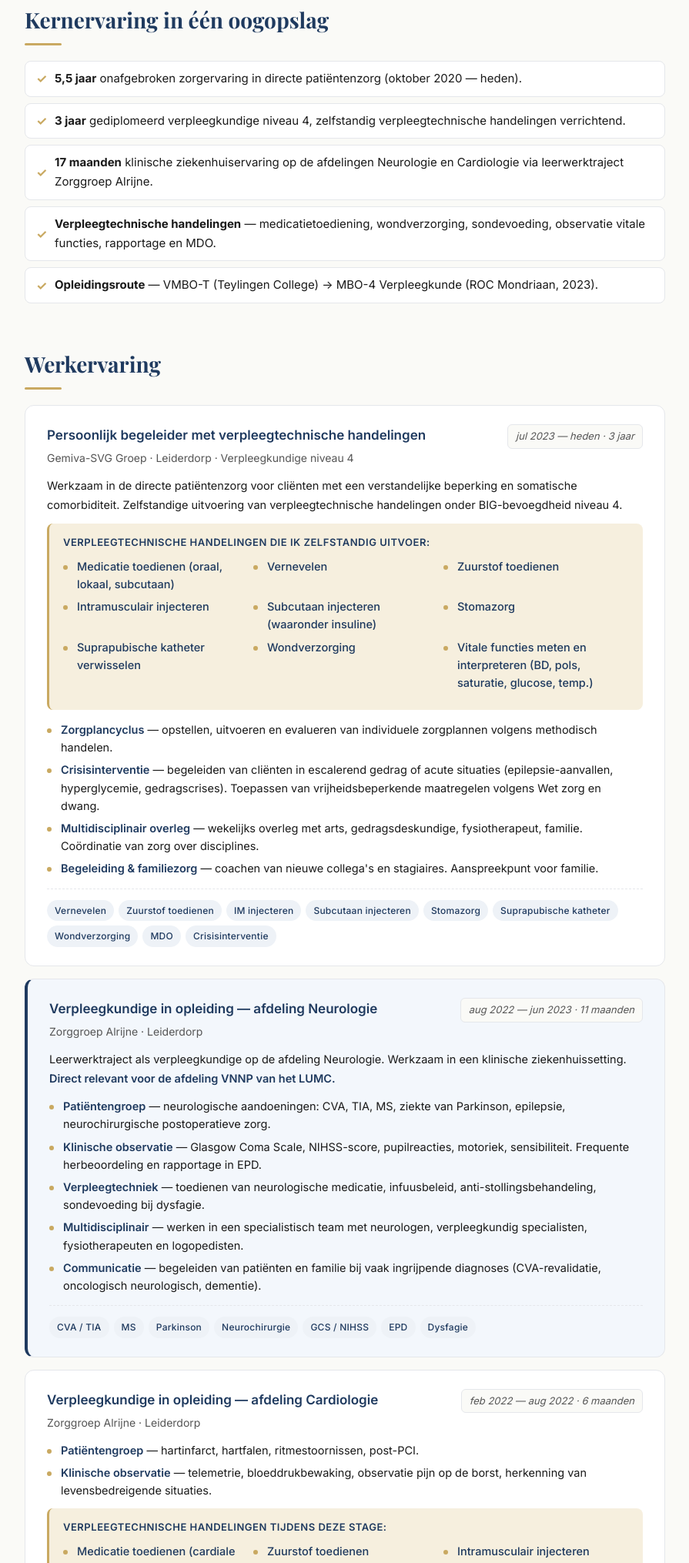
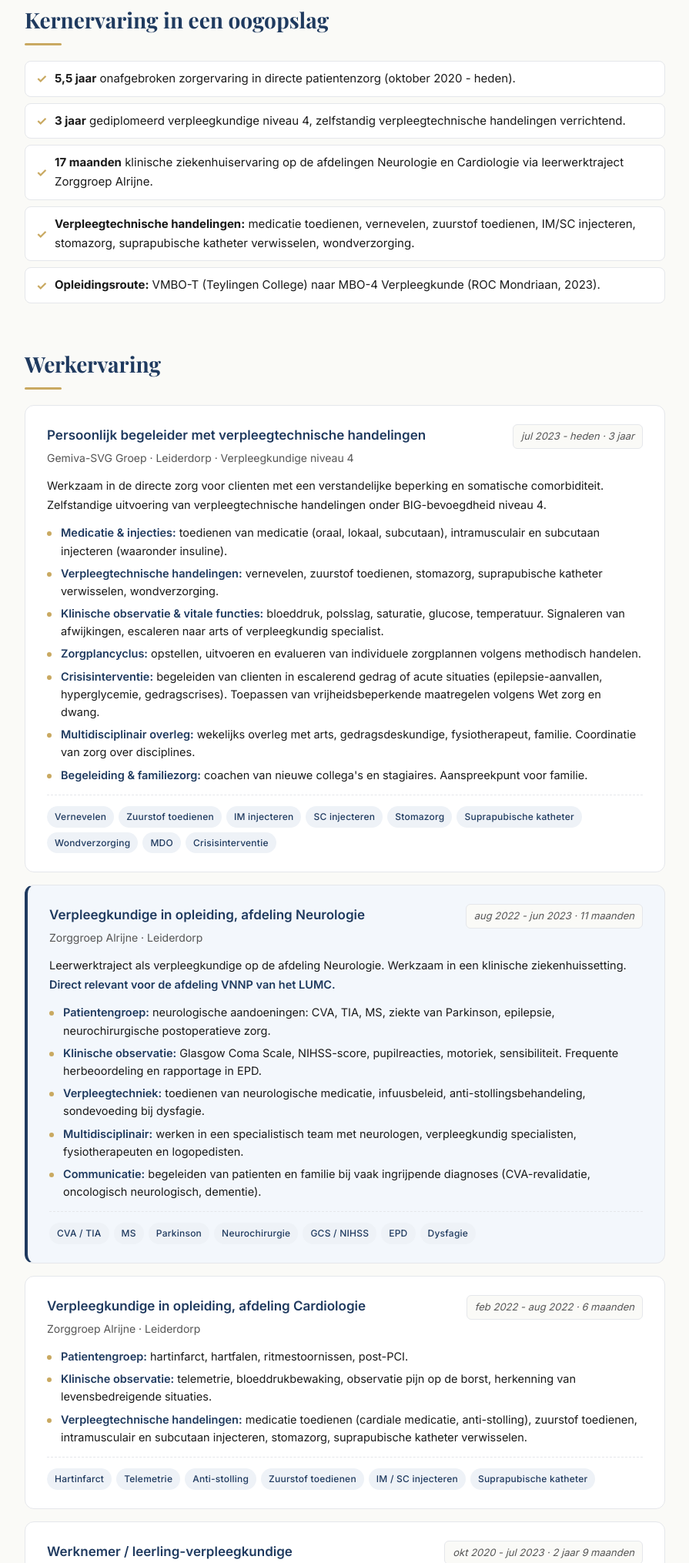
Before and after one commit to robinbril/eline-cv, a website: page index.html in a window 1280 px wide. Shown: the part 770-2800 px from the top of the page at 77% size, without its empty margins (192-1087 px from the left). Drawn offline with nearby package versions, Linux system fonts and the light colour scheme.

Commit message:
fix: originele layout terug, VT-content per functie, em dashes verwijderd
Vaardigheden-sectie verwijderd (skills staan per functie in bullets/tags).
Alle em dashes vervangen door dubbele punten, komma's of streepjes.
Werkervaring content geupdate met specifieke VT-handelingen.

```diff
--- a/index.html
+++ b/index.html
@@ -4,7 +4,7 @@
   <meta charset="UTF-8" />
   <meta name="viewport" content="width=device-width, initial-scale=1" />
   <meta name="description" content="CV Eline Peper - Verpleegkundige niveau 4, klinische ervaring Neurologie en Cardiologie." />
-  <title>Eline Peper — Verpleegkundige niveau 4</title>
+  <title>Eline Peper - Verpleegkundige niveau 4</title>
   <link rel="preconnect" href="https://fonts.googleapis.com">
   <link rel="preconnect" href="https://fonts.gstatic.com" crossorigin>
   <link href="https://fonts.googleapis.com/css2?family=Inter:wght@400;500;600;700&family=Playfair+Display:wght@600;700&display=swap" rel="stylesheet">
@@ -14,7 +14,7 @@
 
 <header class="hero">
   <div class="container">
-    <p class="kicker">CV — Eline Peper</p>
+    <p class="kicker">CV - Eline Peper</p>
     <h1>Verpleegkundige niveau 4</h1>
     <p class="lead">Klinische ervaring Neurologie &amp; Cardiologie · Gediplomeerd MBO-V (2023) · BIG-registratie in aanvraag</p>
     <div class="meta">
@@ -56,13 +56,13 @@
 
   <!-- KERNERVARING -->
   <section>
-    <h2>Kernervaring in één oogopslag</h2>
+    <h2>Kernervaring in een oogopslag</h2>
     <ul class="checklist">
-      <li><strong>5,5 jaar</strong> onafgebroken zorgervaring in directe patiëntenzorg (oktober 2020 — heden).</li>
+      <li><strong>5,5 jaar</strong> onafgebroken zorgervaring in directe patientenzorg (oktober 2020 - heden).</li>
       <li><strong>3 jaar</strong> gediplomeerd verpleegkundige niveau 4, zelfstandig verpleegtechnische handelingen verrichtend.</li>
       <li><strong>17 maanden</strong> klinische ziekenhuiservaring op de afdelingen Neurologie en Cardiologie via leerwerktraject Zorggroep Alrijne.</li>
-      <li><strong>Verpleegtechnische handelingen</strong> — medicatietoediening, wondverzorging, sondevoeding, observatie vitale functies, rapportage en MDO.</li>
-      <li><strong>Opleidingsroute</strong> — VMBO-T (Teylingen College) → MBO-4 Verpleegkunde (ROC Mondriaan, 2023).</li>
+      <li><strong>Verpleegtechnische handelingen:</strong> medicatie toedienen, vernevelen, zuurstof toedienen, IM/SC injecteren, stomazorg, suprapubische katheter verwisselen, wondverzorging.</li>
+      <li><strong>Opleidingsroute:</strong> VMBO-T (Teylingen College) naar MBO-4 Verpleegkunde (ROC Mondriaan, 2023).</li>
     </ul>
   </section>
 
@@ -76,57 +76,44 @@
           <h3>Persoonlijk begeleider met verpleegtechnische handelingen</h3>
           <p class="org">Gemiva-SVG Groep · Leiderdorp · Verpleegkundige niveau 4</p>
         </div>
-        <span class="period">jul 2023 — heden · 3 jaar</span>
+        <span class="period">jul 2023 - heden · 3 jaar</span>
       </header>
       <p>
-        Werkzaam in de directe patiëntenzorg voor cliënten met een verstandelijke beperking en somatische comorbiditeit.
+        Werkzaam in de directe zorg voor clienten met een verstandelijke beperking en somatische comorbiditeit.
         Zelfstandige uitvoering van verpleegtechnische handelingen onder BIG-bevoegdheid niveau 4.
       </p>
-
-      <div class="vt-block">
-        <h4>Verpleegtechnische handelingen die ik zelfstandig uitvoer:</h4>
-        <ul class="vt-list">
-          <li>Medicatie toedienen (oraal, lokaal, subcutaan)</li>
-          <li>Vernevelen</li>
-          <li>Zuurstof toedienen</li>
-          <li>Intramusculair injecteren</li>
-          <li>Subcutaan injecteren (waaronder insuline)</li>
-          <li>Stomazorg</li>
-          <li>Suprapubische katheter verwisselen</li>
-          <li>Wondverzorging</li>
-          <li>Vitale functies meten en interpreteren (BD, pols, saturatie, glucose, temp.)</li>
-        </ul>
-      </div>
-
       <ul>
-        <li><strong>Zorgplancyclus</strong> — opstellen, uitvoeren en evalueren van individuele zorgplannen volgens methodisch handelen.</li>
-        <li><strong>Crisisinterventie</strong> — begeleiden van cliënten in escalerend gedrag of acute situaties (epilepsie-aanvallen, hyperglycemie, gedragscrises). Toepassen van vrijheidsbeperkende maatregelen volgens Wet zorg en dwang.</li>
-        <li><strong>Multidisciplinair overleg</strong> — wekelijks overleg met arts, gedragsdeskundige, fysiotherapeut, familie. Coördinatie van zorg over disciplines.</li>
-        <li><strong>Begeleiding &amp; familiezorg</strong> — coachen van nieuwe collega's en stagiaires. Aanspreekpunt voor familie.</li>
+        <li><strong>Medicatie &amp; injecties:</strong> toedienen van medicatie (oraal, lokaal, subcutaan), intramusculair en subcutaan injecteren (waaronder insuline).</li>
+        <li><strong>Verpleegtechnische handelingen:</strong> vernevelen, zuurstof toedienen, stomazorg, suprapubische katheter verwisselen, wondverzorging.</li>
+        <li><strong>Klinische observatie &amp; vitale functies:</strong> bloeddruk, polsslag, saturatie, glucose, temperatuur. Signaleren van afwijkingen, escaleren naar arts of verpleegkundig specialist.</li>
+        <li><strong>Zorgplancyclus:</strong> opstellen, uitvoeren en evalueren van individuele zorgplannen volgens methodisch handelen.</li>
+        <li><strong>Crisisinterventie:</strong> begeleiden van clienten in escalerend gedrag of acute situaties (epilepsie-aanvallen, hyperglycemie, gedragscrises). Toepassen van vrijheidsbeperkende maatregelen volgens Wet zorg en dwang.</li>
+        <li><strong>Multidisciplinair overleg:</strong> wekelijks overleg met arts, gedragsdeskundige, fysiotherapeut, familie. Coordinatie van zorg over disciplines.</li>
+        <li><strong>Begeleiding &amp; familiezorg:</strong> coachen van nieuwe collega's en stagiaires. Aanspreekpunt voor familie.</li>
       </ul>
       <div class="tags">
-        <span>Vernevelen</span><span>Zuurstof toedienen</span><span>IM injecteren</span><span>Subcutaan injecteren</span><span>Stomazorg</span><span>Suprapubische katheter</span><span>Wondverzorging</span><span>MDO</span><span>Crisisinterventie</span>
+        <span>Vernevelen</span><span>Zuurstof toedienen</span><span>IM injecteren</span><span>SC injecteren</span><span>Stomazorg</span><span>Suprapubische katheter</span><span>Wondverzorging</span><span>MDO</span><span>Crisisinterventie</span>
       </div>
     </article>
 
     <article class="role highlight">
       <header class="role-head">
         <div>
-          <h3>Verpleegkundige in opleiding — afdeling Neurologie</h3>
+          <h3>Verpleegkundige in opleiding, afdeling Neurologie</h3>
           <p class="org">Zorggroep Alrijne · Leiderdorp</p>
         </div>
-        <span class="period">aug 2022 — jun 2023 · 11 maanden</span>
+        <span class="period">aug 2022 - jun 2023 · 11 maanden</span>
       </header>
       <p>
         Leerwerktraject als verpleegkundige op de afdeling Neurologie. Werkzaam in een klinische ziekenhuissetting.
         <strong>Direct relevant voor de afdeling VNNP van het LUMC.</strong>
       </p>
       <ul>
-        <li><strong>Patiëntengroep</strong> — neurologische aandoeningen: CVA, TIA, MS, ziekte van Parkinson, epilepsie, neurochirurgische postoperatieve zorg.</li>
-        <li><strong>Klinische observatie</strong> — Glasgow Coma Scale, NIHSS-score, pupilreacties, motoriek, sensibiliteit. Frequente herbeoordeling en rapportage in EPD.</li>
-        <li><strong>Verpleegtechniek</strong> — toedienen van neurologische medicatie, infuusbeleid, anti-stollingsbehandeling, sondevoeding bij dysfagie.</li>
-        <li><strong>Multidisciplinair</strong> — werken in een specialistisch team met neurologen, verpleegkundig specialisten, fysiotherapeuten en logopedisten.</li>
-        <li><strong>Communicatie</strong> — begeleiden van patiënten en familie bij vaak ingrijpende diagnoses (CVA-revalidatie, oncologisch neurologisch, dementie).</li>
+        <li><strong>Patientengroep:</strong> neurologische aandoeningen: CVA, TIA, MS, ziekte van Parkinson, epilepsie, neurochirurgische postoperatieve zorg.</li>
+        <li><strong>Klinische observatie:</strong> Glasgow Coma Scale, NIHSS-score, pupilreacties, motoriek, sensibiliteit. Frequente herbeoordeling en rapportage in EPD.</li>
+        <li><strong>Verpleegtechniek:</strong> toedienen van neurologische medicatie, infuusbeleid, anti-stollingsbehandeling, sondevoeding bij dysfagie.</li>
+        <li><strong>Multidisciplinair:</strong> werken in een specialistisch team met neurologen, verpleegkundig specialisten, fysiotherapeuten en logopedisten.</li>
+        <li><strong>Communicatie:</strong> begeleiden van patienten en familie bij vaak ingrijpende diagnoses (CVA-revalidatie, oncologisch neurologisch, dementie).</li>
       </ul>
       <div class="tags">
         <span>CVA / TIA</span><span>MS</span><span>Parkinson</span><span>Neurochirurgie</span><span>GCS / NIHSS</span><span>EPD</span><span>Dysfagie</span>
@@ -136,28 +123,16 @@
     <article class="role">
       <header class="role-head">
         <div>
-          <h3>Verpleegkundige in opleiding — afdeling Cardiologie</h3>
+          <h3>Verpleegkundige in opleiding, afdeling Cardiologie</h3>
           <p class="org">Zorggroep Alrijne · Leiderdorp</p>
         </div>
-        <span class="period">feb 2022 — aug 2022 · 6 maanden</span>
+        <span class="period">feb 2022 - aug 2022 · 6 maanden</span>
       </header>
       <ul>
-        <li><strong>Patiëntengroep</strong> — hartinfarct, hartfalen, ritmestoornissen, post-PCI.</li>
-        <li><strong>Klinische observatie</strong> — telemetrie, bloeddrukbewaking, observatie pijn op de borst, herkenning van levensbedreigende situaties.</li>
+        <li><strong>Patientengroep:</strong> hartinfarct, hartfalen, ritmestoornissen, post-PCI.</li>
+        <li><strong>Klinische observatie:</strong> telemetrie, bloeddrukbewaking, observatie pijn op de borst, herkenning van levensbedreigende situaties.</li>
+        <li><strong>Verpleegtechnische handelingen:</strong> medicatie toedienen (cardiale medicatie, anti-stolling), zuurstof toedienen, intramusculair en subcutaan injecteren, stomazorg, suprapubische katheter verwisselen.</li>
       </ul>
-
-      <div class="vt-block">
-        <h4>Verpleegtechnische handelingen tijdens deze stage:</h4>
-        <ul class="vt-list">
-          <li>Medicatie toedienen (cardiale medicatie, anti-stolling)</li>
-          <li>Zuurstof toedienen</li>
-          <li>Intramusculair injecteren</li>
-          <li>Subcutaan injecteren</li>
-          <li>Stomazorg</li>
-          <li>Suprapubische katheter verwisselen</li>
-        </ul>
-      </div>
-
       <div class="tags">
         <span>Hartinfarct</span><span>Telemetrie</span><span>Anti-stolling</span><span>Zuurstof toedienen</span><span>IM / SC injecteren</span><span>Suprapubische katheter</span>
       </div>
@@ -169,29 +144,29 @@
           <h3>Werknemer / leerling-verpleegkundige</h3>
           <p class="org">Gemiva-SVG Groep · Leiderdorp</p>
         </div>
-        <span class="period">okt 2020 — jul 2023 · 2 jaar 9 maanden</span>
+        <span class="period">okt 2020 - jul 2023 · 2 jaar 9 maanden</span>
       </header>
       <p>
         In dienst gekomen tijdens de opleiding. Steeds toenemende verantwoordelijkheid voor verpleegtechnische taken
         naarmate de opleiding vorderde. Werk en leer parallel.
       </p>
       <ul>
-        <li><strong>Verpleegkundige zorg onder supervisie</strong> — persoonlijke verzorging, medicatie aanreiken (BEM 1-3), zorgplanuitvoering.</li>
-        <li><strong>Observatie &amp; rapportage</strong> — signaleren van veranderingen in gedrag of gezondheid; rapportage in zorgdossier.</li>
-        <li><strong>Multidisciplinaire blootstelling</strong> — meelopen in MDO en familieoverleg ter voorbereiding op de zelfstandige rol.</li>
+        <li><strong>Verpleegkundige zorg onder supervisie:</strong> persoonlijke verzorging, medicatie aanreiken (BEM 1-3), zorgplanuitvoering.</li>
+        <li><strong>Observatie &amp; rapportage:</strong> signaleren van veranderingen in gedrag of gezondheid; rapportage in zorgdossier.</li>
+        <li><strong>Multidisciplinaire blootstelling:</strong> meelopen in MDO en familieoverleg ter voorbereiding op de zelfstandige rol.</li>
       </ul>
     </article>
 
     <article class="role compact">
       <header class="role-head">
         <div>
-          <h3>Eerdere werkervaring (vóór zorg)</h3>
+          <h3>Eerdere werkervaring (voor zorg)</h3>
           <p class="org">HEMA · Pizzeria La Madonna · Leiderdorp</p>
         </div>
-        <span class="period">dec 2018 — apr 2021</span>
+        <span class="period">dec 2018 - apr 2021</span>
       </header>
       <p>
-        Klantgerichte service in retail (HEMA, feb 2019 — apr 2021) en horeca (Pizzeria La Madonna, dec 2018 — apr 2019).
+        Klantgerichte service in retail (HEMA, feb 2019 - apr 2021) en horeca (Pizzeria La Madonna, dec 2018 - apr 2019).
         Multitasken in dynamische omgevingen, kassawerkzaamheden, gastenservice.
       </p>
     </article>
@@ -204,10 +179,10 @@
     <article class="role">
       <header class="role-head">
         <div>
-          <h3>MBO niveau 4 — Verpleegkunde</h3>
+          <h3>MBO niveau 4, Verpleegkunde</h3>
           <p class="org">ROC Mondriaan · Leiden</p>
         </div>
-        <span class="period">aug 2019 — jul 2023</span>
+        <span class="period">aug 2019 - jul 2023</span>
       </header>
       <p>
         Volledige beroepsopleiding tot verpleegkundige niveau 4. Theoretische en praktische scholing in
@@ -223,53 +198,22 @@
           <h3>VMBO-T</h3>
           <p class="org">Teylingen College Duinzigt · Oegstgeest</p>
         </div>
-        <span class="period">aug 2015 — aug 2019</span>
+        <span class="period">aug 2015 - aug 2019</span>
       </header>
       <p>Diploma behaald.</p>
     </article>
   </section>
 
-  <!-- VAARDIGHEDEN -->
-  <section>
-    <h2>Vaardigheden</h2>
-    <div class="skills-grid">
-      <div class="skill-block">
-        <h4>Verpleegtechnische handelingen</h4>
-        <p>Medicatie toedienen (oraal, lokaal, subcutaan), vernevelen, zuurstof toedienen, intramusculair injecteren, subcutaan injecteren (waaronder insuline), stomazorg, suprapubische katheter verwisselen, wondverzorging, vitale functies meten, telemetriebewaking, klinische observatie, rapportage in EPD.</p>
-      </div>
-      <div class="skill-block">
-        <h4>Klinisch redeneren</h4>
-        <p>Anamnese, methodisch handelen, herkennen van afwijkingen, escaleren naar arts of verpleegkundig specialist.</p>
-      </div>
-      <div class="skill-block">
-        <h4>Specialisme-relevant</h4>
-        <p>Neurologische observatie (GCS, NIHSS, pupilreacties), cardiale monitoring, gedragsobservatie en crisisinterventie.</p>
-      </div>
-      <div class="skill-block">
-        <h4>Begeleiding &amp; communicatie</h4>
-        <p>Motiverende gespreksvoering, familieondersteuning, multidisciplinair overleg, coachen van nieuwe collega's en stagiaires.</p>
-      </div>
-      <div class="skill-block">
-        <h4>Certificeringen</h4>
-        <p>BHV / EHBO. BIG-registratie in aanvraag (positief besluit verwacht vóór 1 juli 2026).</p>
-      </div>
-      <div class="skill-block">
-        <h4>Persoonlijk</h4>
-        <p>Rustig onder druk, leergierig, teamplayer, oog voor detail, sociaal, flexibel.</p>
-      </div>
-    </div>
-  </section>
-
   <!-- RELEVANTIE LUMC -->
   <section class="lumc-relevance">
-    <h2>Relevantie voor LUMC — afdeling VNNP</h2>
+    <h2>Relevantie voor LUMC, afdeling VNNP</h2>
     <p>
-      Mijn 11 maanden klinische stage op de afdeling Neurologie van Zorggroep Alrijne sluit direct aan bij de patiëntengroep
+      Mijn 11 maanden klinische stage op de afdeling Neurologie van Zorggroep Alrijne sluit direct aan bij de patientengroep
       van de VNNP: CVA, MS, neurochirurgische postoperatieve zorg en vergelijkbare neurologische aandoeningen.
-      Bij Gemiva werk ik dagelijks met cliënten met psychiatrische comorbiditeit (autisme, gedragsproblematiek,
+      Bij Gemiva werk ik dagelijks met clienten met psychiatrische comorbiditeit (autisme, gedragsproblematiek,
       gediagnosticeerde stoornissen) waardoor de psychiatrische component van de afdeling VNNP voor mij niet vreemd is.
-      Ik kom binnen met een combinatie van klinische ziekenhuiservaring én ervaring met gedragsobservatie en crisisinterventie —
-      een profiel dat goed aansluit bij de gemengde patiëntengroep van de afdeling.
+      Ik kom binnen met een combinatie van klinische ziekenhuiservaring en ervaring met gedragsobservatie en crisisinterventie,
+      een profiel dat goed aansluit bij de gemengde patientengroep van de afdeling.
     </p>
   </section>
 
@@ -296,7 +240,7 @@
 
 <footer>
   <div class="container">
-    <p>© Eline Peper · Bijgewerkt mei 2026</p>
+    <p>Eline Peper · Bijgewerkt mei 2026</p>
   </div>
 </footer>
 
--- a/style.css
+++ b/style.css
@@ -263,52 +263,6 @@ main p {
 
 .role strong { color: var(--navy); font-weight: 600; }
 
-/* VT-BLOCK (verpleegtechnische handelingen) */
-.vt-block {
-  background: #f6efde;
-  border-left: 3px solid var(--accent);
-  border-radius: 8px;
-  padding: 14px 18px 12px;
-  margin: 12px 0 14px;
-}
-
-.vt-block h4 {
-  font-size: 13px;
-  font-weight: 600;
-  color: var(--navy);
-  margin-bottom: 8px;
-  text-transform: uppercase;
-  letter-spacing: 0.04em;
-}
-
-.vt-list {
-  list-style: none;
-  padding: 0;
-  margin: 0;
-  display: grid;
-  grid-template-columns: repeat(auto-fit, minmax(220px, 1fr));
-  gap: 4px 16px;
-}
-
-.vt-list li {
-  position: relative;
-  padding-left: 18px;
-  font-size: 14px;
-  font-weight: 500;
-  color: var(--navy);
-  line-height: 1.6;
-}
-
-.vt-list li::before {
-  content: '◆';
-  position: absolute;
-  left: 0;
-  top: 0;
-  color: var(--accent);
-  font-size: 10px;
-  line-height: 1.8;
-}
-
 /* TAGS */
 .tags {
   display: flex;
```
